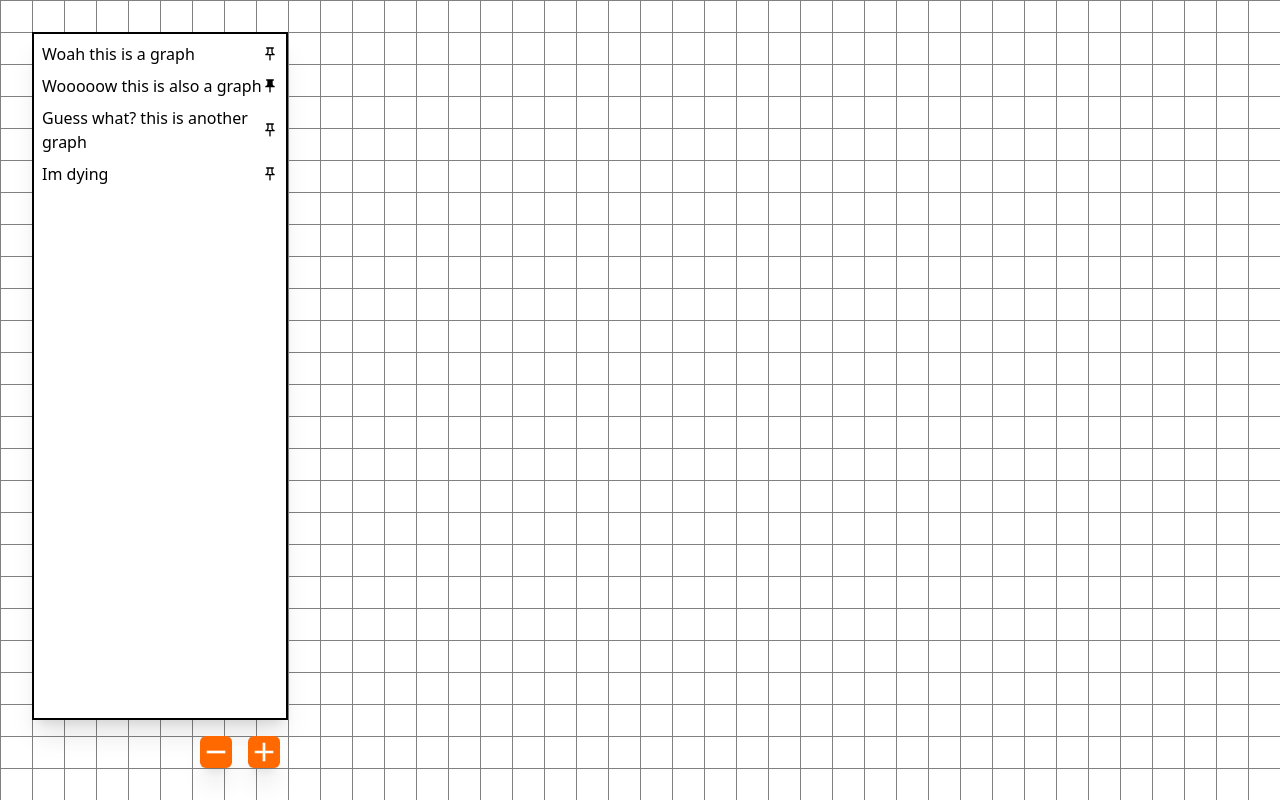
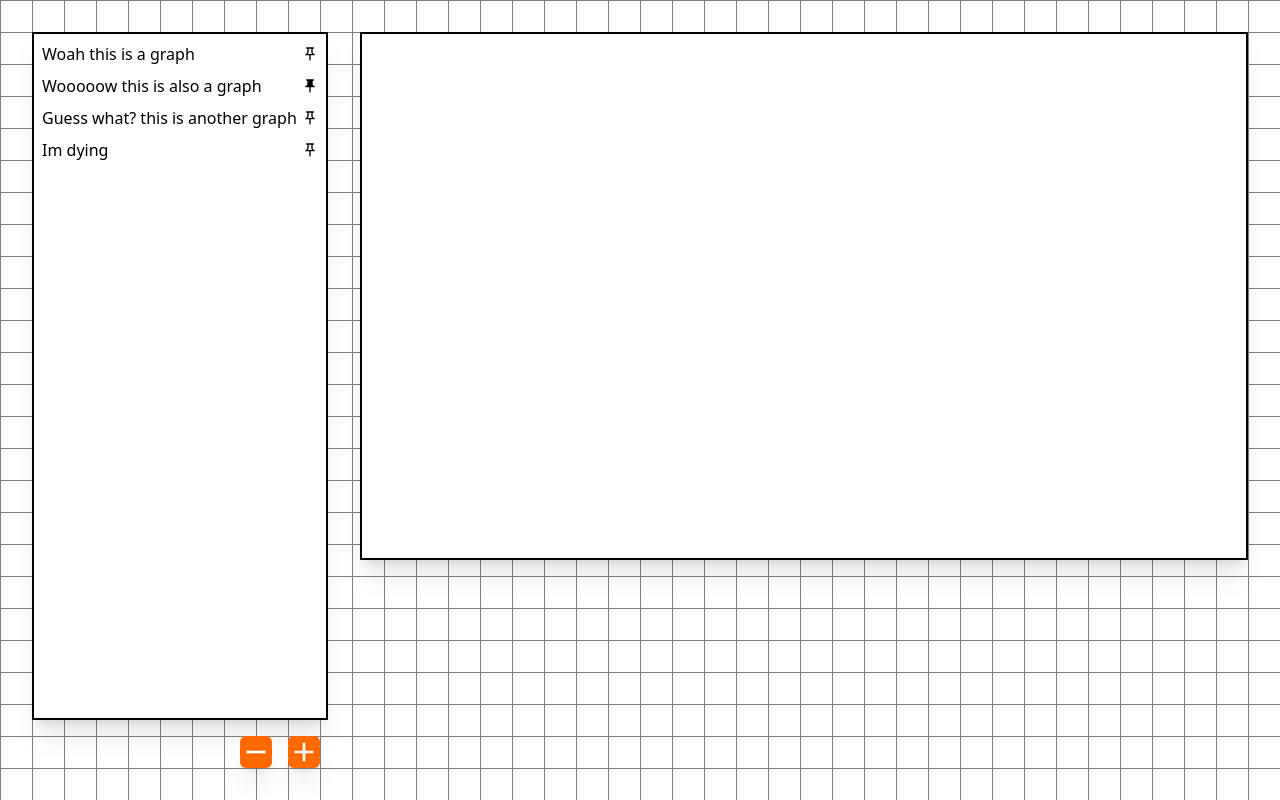
Before and after one commit to Yonysek/MeasureFox, a React (Vite) app: page / in a window 1280 px wide. Built offline with nearby package versions, Linux system fonts and the light colour scheme.

Commit message:
Added graph display area

```diff
--- a/src/App.tsx
+++ b/src/App.tsx
@@ -9,9 +9,19 @@ function App() {
     "Im dying"
   ];
 
-  return (<div className="w-1/4 flex flex-col gap-2 p-8 h-full">
-    <GraphList graphs={graphs} pinnedIndex={1} />
-    <GraphToolbar />
+  return (<div className="w-full h-full flex p-8 gap-8 justify-stretch">
+    <div className="w-1/4 flex flex-col gap-2 h-full">
+      <GraphList graphs={graphs} pinnedIndex={1} />
+      <GraphToolbar />
+    </div>
+    <div className="flex flex-col gap-8 w-3/4">
+      <div className="h-3/4 border-2 bg-white shadow-xl">
+
+      </div>
+      <div className="h-1/4">
+
+      </div>
+    </div>
   </div>)
 }
 
```
